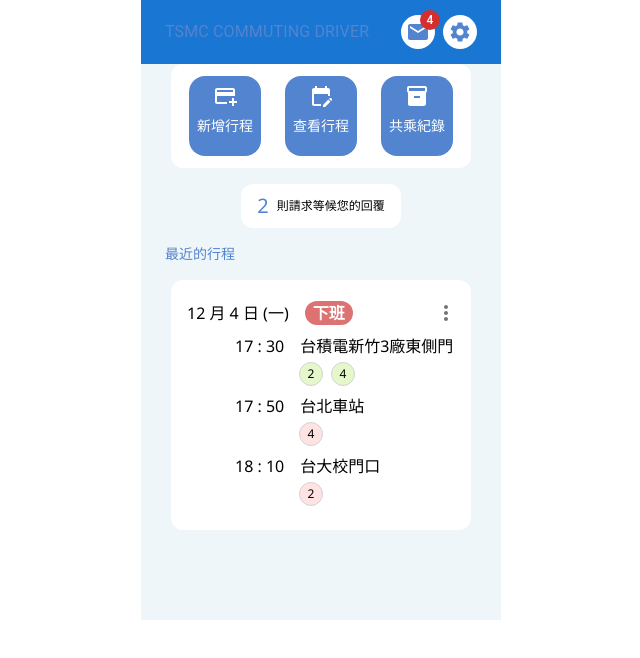
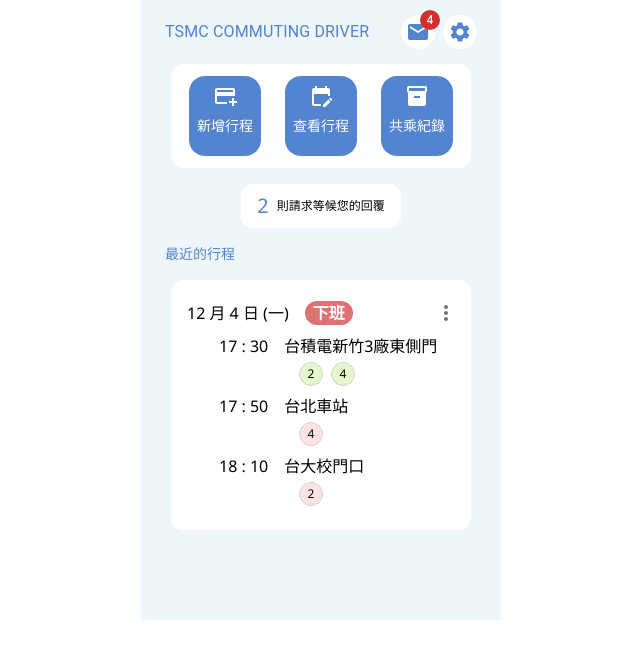
Before and after one commit to cloudnative23/frontend, a Next.js app: page /driver in a window 1280 px wide. Shown: the top 658 px of the page, without its empty margins (319-959 px from the left). Built offline with nearby package versions, Linux system fonts and the light colour scheme.

Commit message:
index 可往下滾動

```diff
--- a/src/app/driver/layout.js
+++ b/src/app/driver/layout.js
@@ -3,11 +3,11 @@
 function DriverLayout({children}) {
   return (
     // overflow-hidden for parent to hide scrollbar
-    <main className="flex flex-col container mx-auto w-mobile h-mobile overflow-hidden">
+    <main className="flex flex-col container mx-auto w-mobile h-mobile overflow-hidden bg-driver">
       {/* <nav className="flex h-16 w-full pb-10"> */}
       <Navbar mode="driver" />
       {/* </nav> */}
-      <div className="h-full w-full bg-driver">{children}</div>
+      <div className="h-full w-full overflow-y-auto overflow-hidden">{children}</div>
     </main>
   );
 }
--- a/src/app/driver/page.js
+++ b/src/app/driver/page.js
@@ -15,6 +15,41 @@
   const tempDate = new Date();
   const go2work = false;
   const stations = [
+    // {
+    //   "id": 14,
+    //   "name": "測試14",
+    //   "datetime": "2023-10-22T12:30",
+    //   "onPassengers": [  ],
+    //   "offPassengers": [ ],
+    // },
+    // {
+    //   "id": 13,
+    //   "name": "測試13",
+    //   "datetime": "2023-10-22T13:30",
+    //   "onPassengers": [  ],
+    //   "offPassengers": [ ],
+    // },
+    // {
+    //   "id": 12,
+    //   "name": "測試12",
+    //   "datetime": "2023-10-22T14:30",
+    //   "onPassengers": [  ],
+    //   "offPassengers": [ ],
+    // },
+    // {
+    //   "id": 11,
+    //   "name": "測試11",
+    //   "datetime": "2023-10-22T15:30",
+    //   "onPassengers": [  ],
+    //   "offPassengers": [ ],
+    // },
+    // {
+    //   "id": 10,
+    //   "name": "測試10",
+    //   "datetime": "2023-10-22T16:30",
+    //   "onPassengers": [  ],
+    //   "offPassengers": [ ],
+    // },
     {
       "id": 3,
       "name": "台積電新竹3廠東側門",
@@ -81,7 +116,7 @@
     return (
       <>
         <div className="flex justify-between items-center my-1">
-          <p className="ml-14">{getTime(station.datetime)}</p>
+          <p className="ml-10">{getTime(station.datetime)}</p>
           <p className="ml-4">{station.name}</p>
           <Box sx={{ flexGrow: 1 }} />
         </div>
--- a/src/app/passenger/layout.js
+++ b/src/app/passenger/layout.js
@@ -3,11 +3,11 @@
 function PassengerLayout({children}) {
   return (
     // overflow-hidden for parent to hide scrollbar
-    <main className="flex flex-col container mx-auto w-mobile h-mobile overflow-hidden">
+    <main className="flex flex-col container mx-auto w-mobile h-mobile overflow-hidden bg-passenger">
       {/* <nav className="flex h-16 w-full pb-10"> */}
       <Navbar mode="passenger" />
       {/* </nav> */}
-      <div className="h-full w-full bg-passenger">{children}</div>
+      <div className="h-full w-full overflow-y-auto overflow-hidden">{children}</div>
     </main>
   );
 }
--- a/src/components/Navbar.js
+++ b/src/components/Navbar.js
@@ -40,7 +40,7 @@
   return (
     <>
       {showDriver &&
-      <AppBar position="static" elevation={0} className="bg-driver">
+      <AppBar position="static" elevation={0} sx={{backgroundColor: 'transparent'}}>
         <Container>
           <Toolbar disableGutters>
             <Typography
@@ -106,7 +106,7 @@
       }
 
       {showPassenger &&
-      <AppBar position="static" elevation={0} className="bg-passenger">
+      <AppBar position="static" elevation={0} sx={{backgroundColor: 'transparent'}}>
         <Container>
           <Toolbar disableGutters>
             <Typography
--- a/src/components/ShowWaiting.js
+++ b/src/components/ShowWaiting.js
@@ -27,10 +27,15 @@
               <p className="text-xs">則請求等候您的回覆</p>
             </div>}
 
-          {whoWait !== waitFor &&
+          {whoWait !== waitFor && whoWait === "driver" &&
             <div className="flex justify-center flex-row items-end space-x-2 items-center">
               <p className="text-xl text-driver_dark">4</p>
               <p className="text-xs">則邀請等候乘客回覆</p>
+            </div>}
+          {whoWait !== waitFor && whoWait === "passenger" &&
+            <div className="flex justify-center flex-row items-end space-x-2 items-center">
+              <p className="text-xl text-passenger_dark">3</p>
+              <p className="text-xs">則邀請等候司機回覆</p>
             </div>}
           {/* </div> */}
         </div>
```
Also changed, not shown: 1 other file (tests, documents, lock files or other folders).
